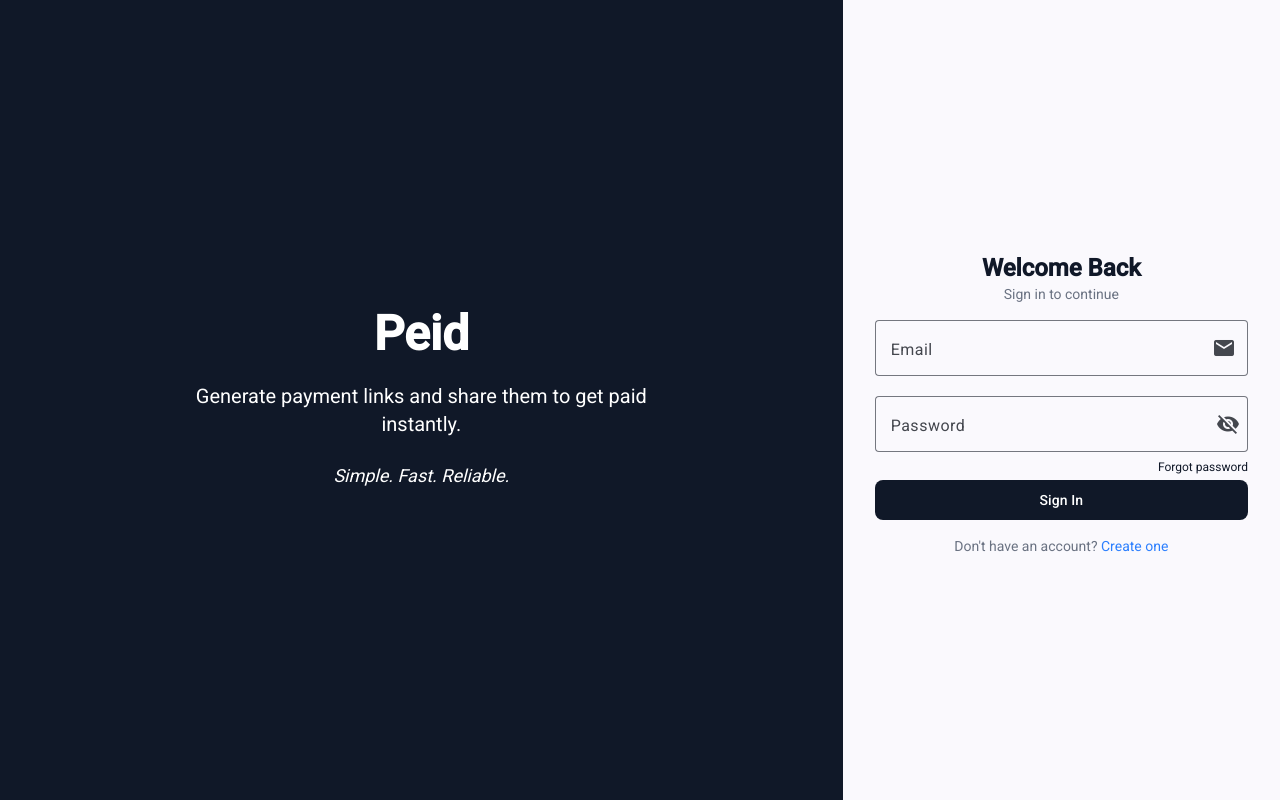
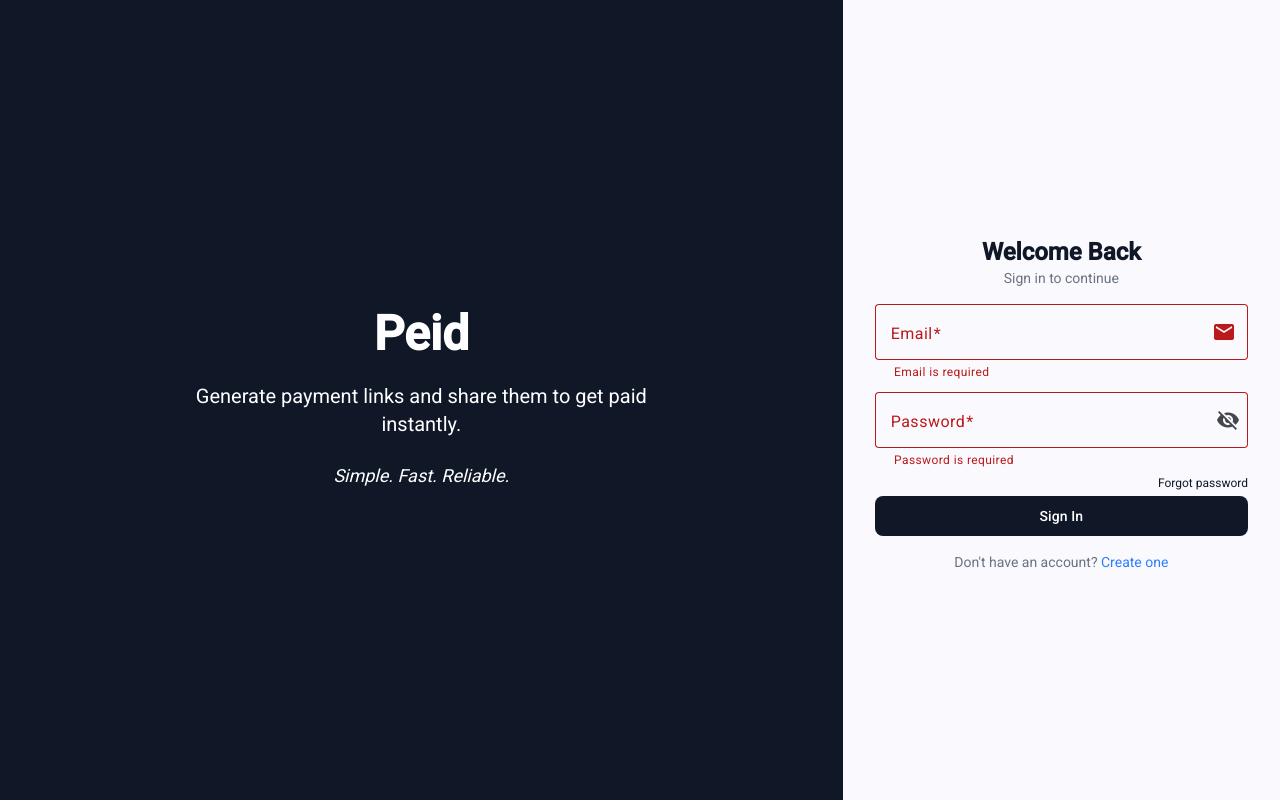
Before and after one commit to d-kens/peid, an Angular app: page /login in a window 1280 px wide. Both pictures are taken after a click on the button "Sign In". Built offline with nearby package versions, Linux system fonts and the light colour scheme.

Commit message:
Implement login form validation

```diff
--- a/src/app/features/auth/components/login/login.html
+++ b/src/app/features/auth/components/login/login.html
@@ -1,19 +1,31 @@
-<div class="">
+<div>
   <div class="text-center py-2">
       <h2 class="text-2xl text-gray-900 font-semibold">Welcome Back</h2>
       <p class="text-sm text-gray-500">Sign in to continue</p>
   </div>
 
-  <form class="pt-2">
-        <mat-form-field appearance="outline" class="w-full">
+  <form [formGroup]="loginForm" (ngSubmit)="onSubmit()" class="pt-2">
+        <mat-form-field appearance="outline" class="w-full mb-3">
           <mat-label>Email</mat-label>
-          <input matInput type="email" placeholder="janedoe@gmail.com">
+          <input matInput type="email" placeholder="janedoe@gmail.com" formControlName="email" >
           <mat-icon matSuffix>mail</mat-icon>
+
+          @if(loginForm.get('email')?.hasError('required')) {
+            <mat-error>
+              Email is required
+            </mat-error>
+          }
+
+          @if(loginForm.get('email')?.hasError('email')) {
+            <mat-error>
+              Enter a valid email
+            </mat-error>
+          }
         </mat-form-field>
 
-        <mat-form-field appearance="outline" class="w-full !pb-0 no-subscript">
+        <mat-form-field appearance="outline" class="w-full">
           <mat-label>Password</mat-label>
-          <input matInput [type]="hidePassword()? 'password' : 'text'" >
+          <input matInput [type]="hidePassword()? 'password' : 'text'" formControlName="password">
           <button
               matIconButton
               matSuffix
@@ -22,6 +34,12 @@
           >
             <mat-icon>{{ hidePassword() ? 'visibility_off' : 'visibility' }}</mat-icon>
           </button>
+
+          @if(loginForm.get('password')?.hasError('required')) {
+            <mat-error>
+              Password is required
+            </mat-error>
+          }
         </mat-form-field>
   </form>
 
@@ -34,7 +52,8 @@
   <button
       mat-flat-button
       class="w-full h-11 !bg-gray-900 !text-white !rounded-[8px]"
-      type="button"
+      type="submit"
+      (click)="onSubmit()"
   >
       Sign In
   </button>
--- a/src/app/features/auth/components/login/login.ts
+++ b/src/app/features/auth/components/login/login.ts
@@ -1,37 +1,45 @@
 import {Component, signal} from '@angular/core';
-import { ReactiveFormsModule } from '@angular/forms';
-import { MatCardModule } from '@angular/material/card';
 import { MatFormFieldModule } from '@angular/material/form-field';
 import { MatInputModule } from '@angular/material/input';
 import { MatIconModule } from '@angular/material/icon';
 import { MatButtonModule } from '@angular/material/button';
-import { MatCheckboxModule } from '@angular/material/checkbox';
 import { MatProgressSpinnerModule } from '@angular/material/progress-spinner';
 import {CommonModule} from '@angular/common';
+import {FormBuilder, FormGroup, ReactiveFormsModule, Validators} from '@angular/forms';
 
 @Component({
   selector: 'app-login',
   standalone: true,
   imports: [
     CommonModule,
-    ReactiveFormsModule,
-    MatCardModule,
     MatFormFieldModule,
     MatInputModule,
     MatIconModule,
     MatButtonModule,
-    MatCheckboxModule,
-    MatProgressSpinnerModule,
+    ReactiveFormsModule,
+    MatProgressSpinnerModule
   ],
   templateUrl: './login.html',
   styleUrl: './login.css',
 })
 export class Login {
+  loginForm: FormGroup;
 
   hidePassword = signal(true)
+
+  constructor(private fb: FormBuilder) {
+    this.loginForm = fb.group({
+      email: ['', [Validators.required, Validators.email]],
+      password: ['', [Validators.required]]
+    })
+  }
 
   togglePasswordVisibility(event: MouseEvent) {
     this.hidePassword.set(!this.hidePassword())
     event.stopPropagation();
   }
+
+  onSubmit() {
+    this.loginForm.markAllAsTouched();
+  }
 }
```
